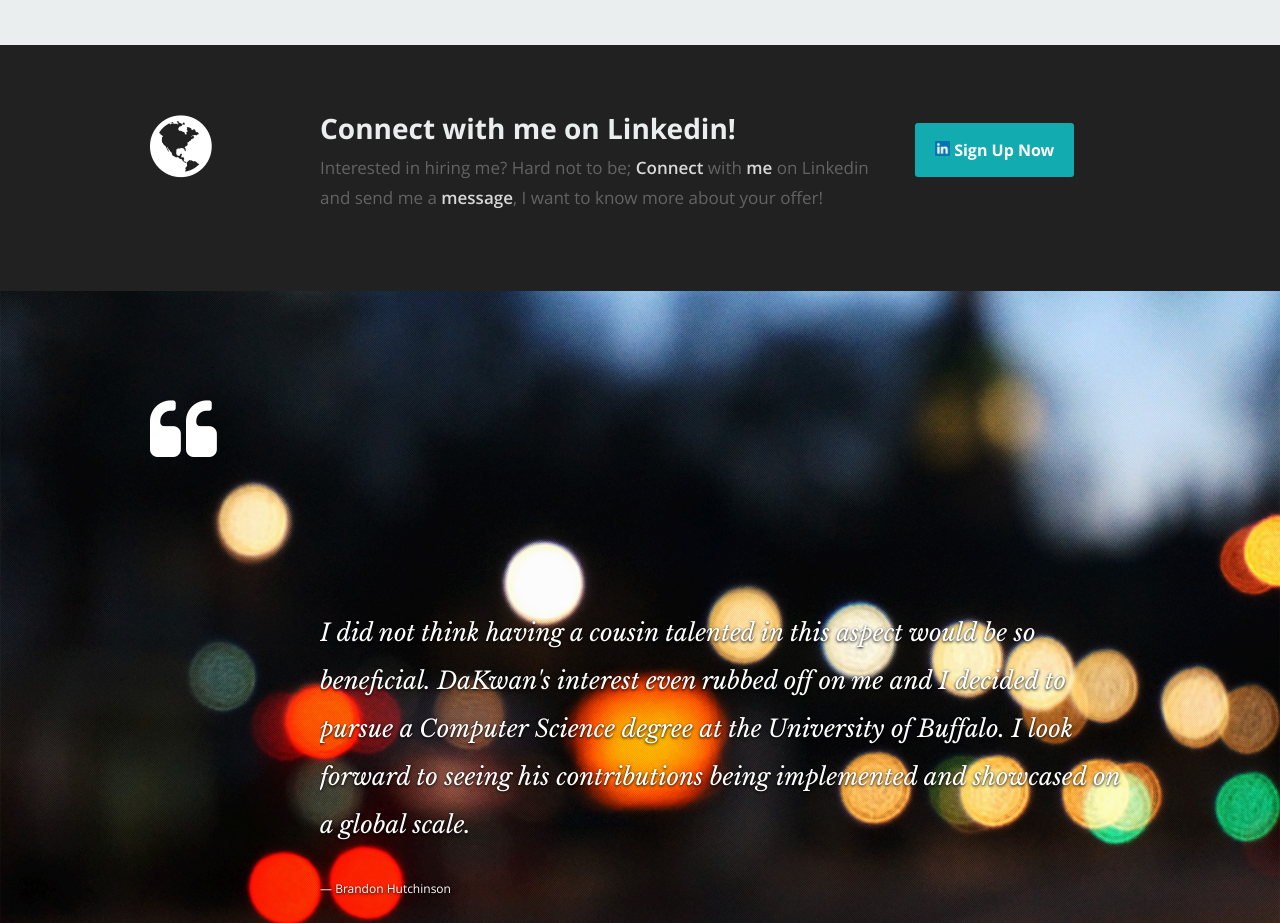
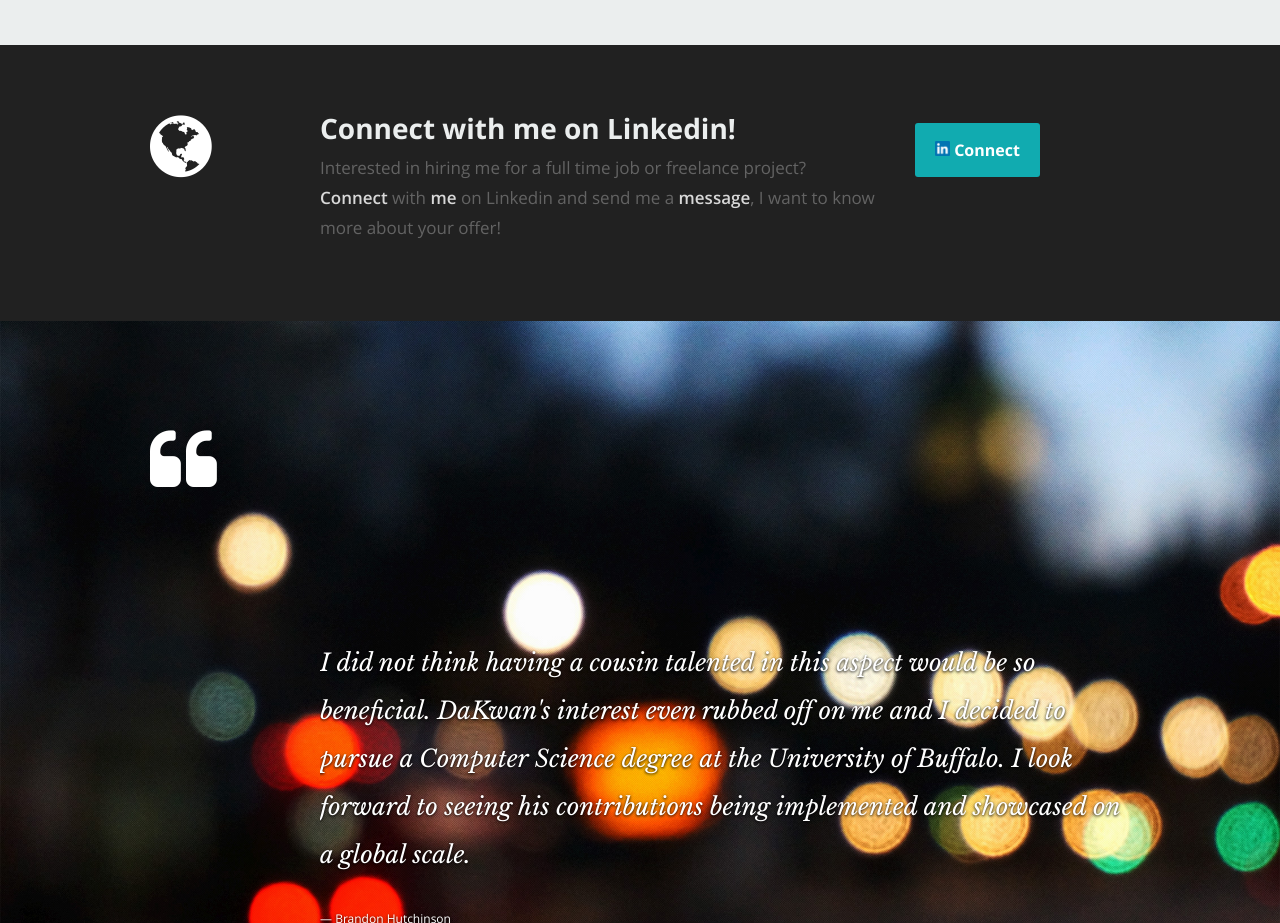
Before and after one commit to DaKwanT/DaKwanT.github.io, a plain HTML site: page index.html in a window 1280 px wide. Shown: the part 9160-10083 px from the top of the page. Drawn offline with nearby package versions, Linux system fonts and the light colour scheme; files whose address does not match are found by name.

Commit message:
Update index.html

```diff
--- a/index.html
+++ b/index.html
@@ -794,15 +794,15 @@
          <div class="seven columns">
 
             <h2><a href="https://www.linkedin.com/in/dakwan-bonnick-tomlinson-1942a9b7/">Connect with me on Linkedin!</a></h2>
-            <p>Interested in hiring me? Hard not to be; <a href="https://www.linkedin.com/in/dakwan-bonnick-tomlinson-1942a9b7/"><span>Connect</span></a>
-					with <span>me</span> on Linkedin and send me a <span>message</span>, I want to know more about your offer!
+            <p>Interested in hiring me for a full time job or freelance project? <a href="https://www.linkedin.com/in/dakwan-bonnick-tomlinson-1942a9b7/"><span>Connect</span></a>
+		with <span>me</span> on Linkedin and send me a <span>message</span>, I want to know more about your offer!
 	       </p>
 
          </div>
 
          <div class="three columns action">
 
-            <a href="https://www.linkedin.com/in/dakwan-bonnick-tomlinson-1942a9b7/" target="_blank" class="button"><img src="linkedin.png" alt="linkedin_logo" style ="width:15px;height:15px;">               Sign Up Now</a>
+            <a href="https://www.linkedin.com/in/dakwan-bonnick-tomlinson-1942a9b7/" target="_blank" class="button"><img src="linkedin.png" alt="linkedin_logo" style ="width:15px;height:15px;">               Connect</a>
 
          </div>
 
```
